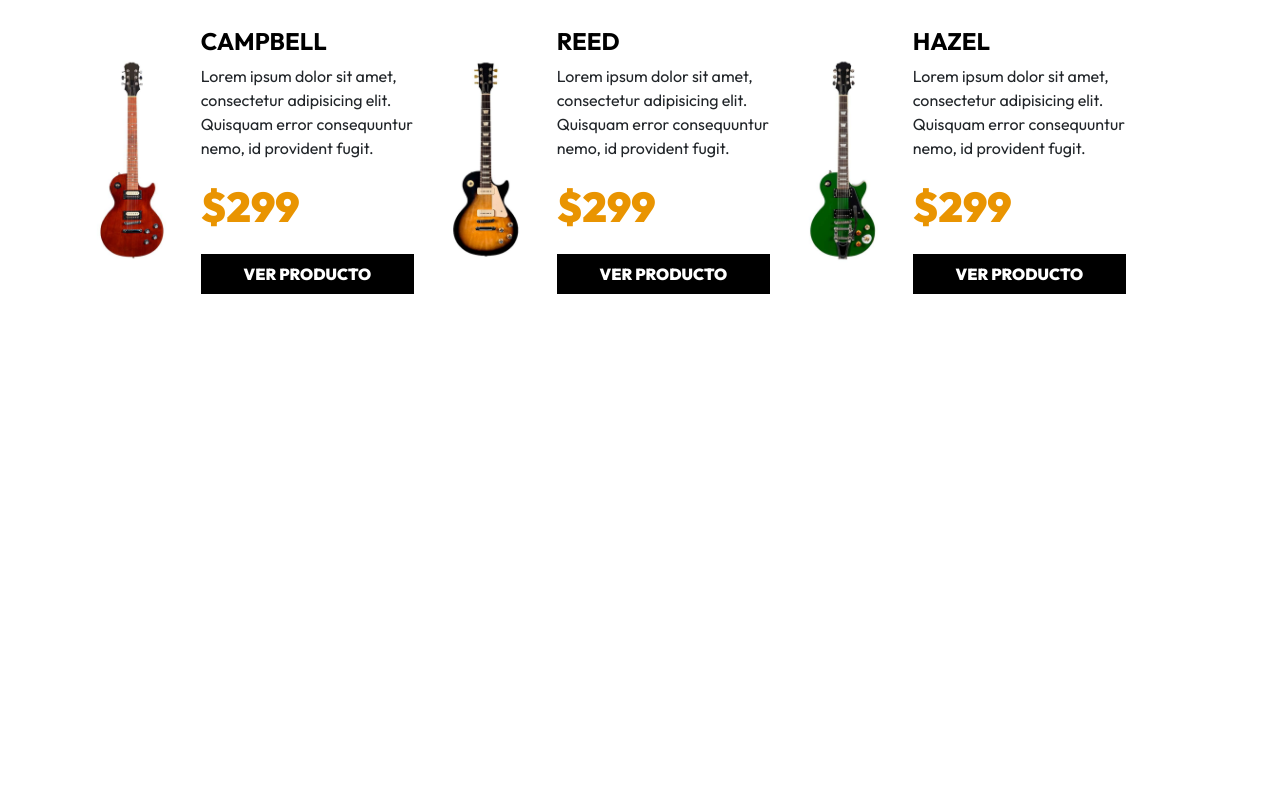
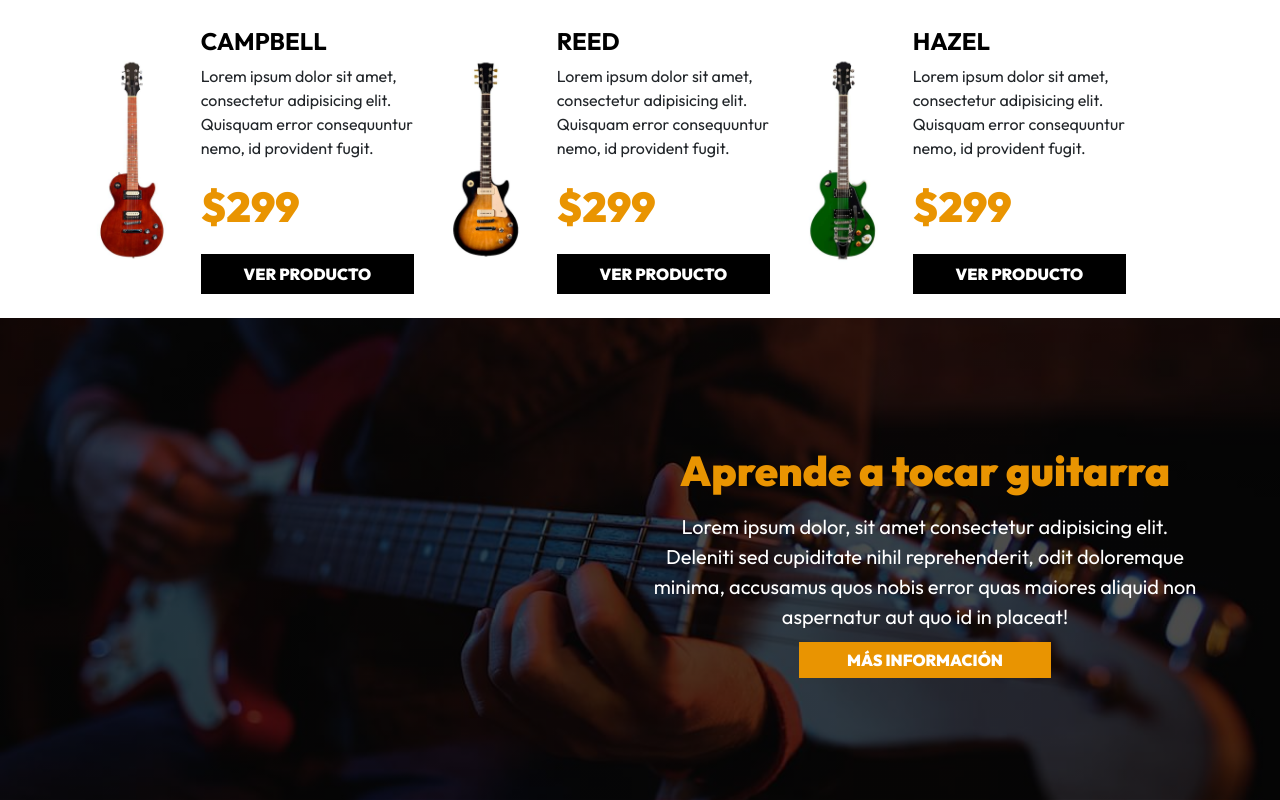
Before and after one commit to joelcascar/Proyecto-GuitarLa-Bootstrap, a website: page index.html in a window 1280 px wide. Shown: the part 1826-2626 px from the top of the page. Before the commit the page ends 2144 px from the top, so only its background shows below. Drawn offline with Linux system fonts and the light colour scheme.

Commit message:
curso finalizado

```diff
--- a/index.html
+++ b/index.html
@@ -192,5 +192,19 @@
             </div> <!-- Fin guitarra -->
         </div>
     </main>
+
+    <!-- Sección cursos -->
+
+    <section class="cursos">
+        <div class="container-xl">
+            <div class="row justify-content-center justify-content-md-end">
+                <div class="col-md-6 text-center">
+                    <h3>Aprende a tocar guitarra</h3>
+                    <p class="text-white mt-3 fs-5">Lorem ipsum dolor, sit amet consectetur adipisicing elit. Deleniti sed cupiditate nihil reprehenderit, odit doloremque minima, accusamus quos nobis error quas maiores aliquid non aspernatur aut quo id in placeat!</p>
+                    <a class="bg-primary text-white py-2 px-5 mt-2 fw-black text-uppercase" href="#">Más información</a>
+                </div>
+            </div>
+        </div>
+    </section>
 </body>
 </html>
--- /dev/null
+++ b/src/scss/ui/_cursos.scss
@@ -0,0 +1,7 @@
+@use "base/mixins" as m;
+
+.cursos{
+    padding-top: 8rem;
+    padding-bottom: 8rem;
+    @include m.background-image('../img/cursos_bg.jpg');
+}
--- a/src/scss/ui/_index.scss
+++ b/src/scss/ui/_index.scss
@@ -1 +1,2 @@
 @forward 'header';
+@forward 'cursos';
```
Also changed, not shown: build/css/app.css.
